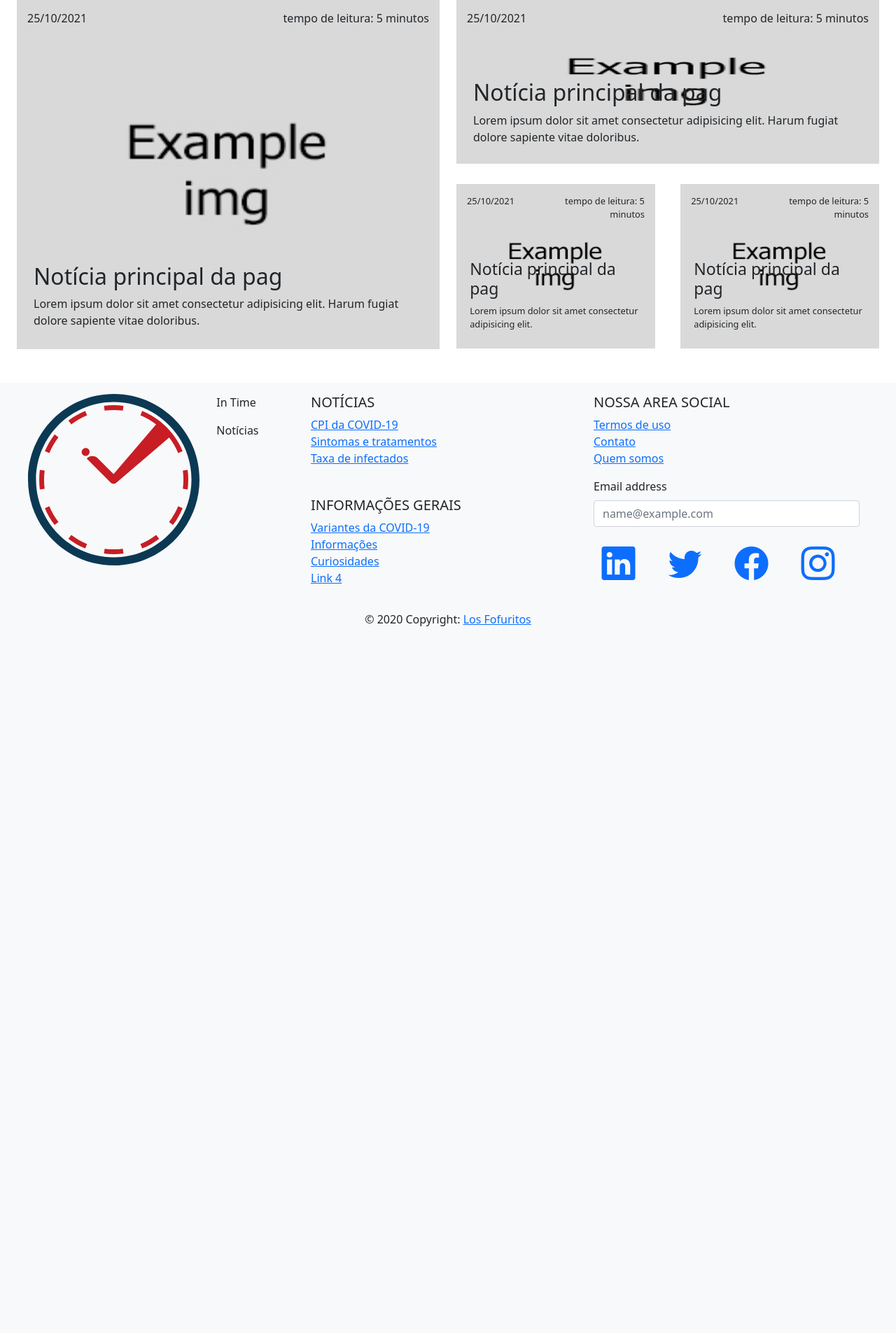
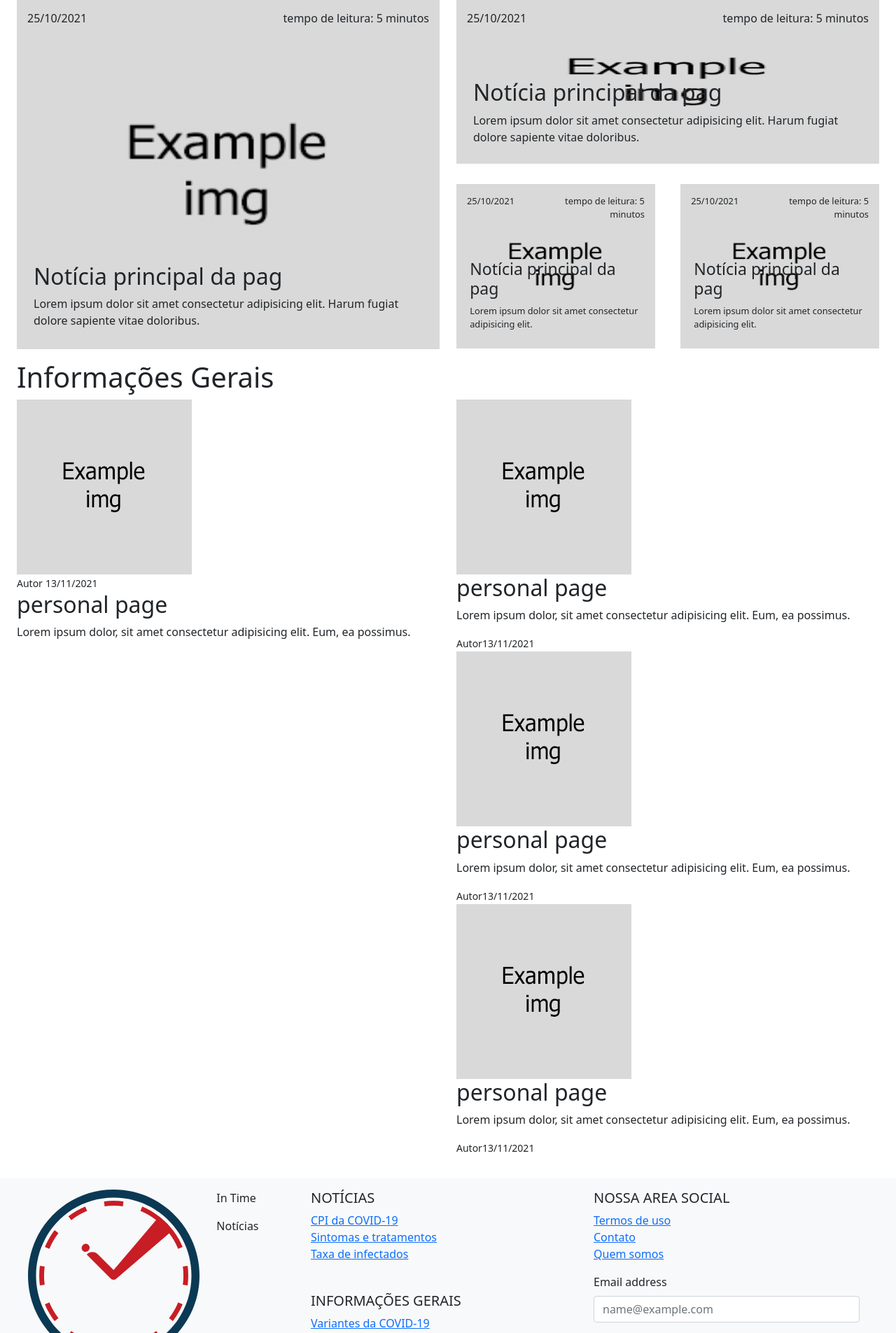
Before and after one commit to joaoGarcia-webDev/InTimeNews, a PHP site: page / in a window 1280 px wide. Shown: the part 261-2166 px from the top of the page at 70% size. Before the commit the page ends 1156 px from the top, so only its background shows below. Run offline with PHP 8.4, Linux system fonts and the light colour scheme; some libraries are stand-ins or nearby versions.

Commit message:
Home page, working on pages-section

```diff
--- a/index.php
+++ b/index.php
@@ -96,7 +96,48 @@
         <!-- article-news
         ================ -->
 
-
+        <section class="pages-content mx-auto row">
+            <h1>Informações Gerais</h1>
+            <div class="col-12 col-lg-6">
+                <div class="single-page initial-page">
+                    <img src="img/just_example/news-250x250.jpg" alt="">
+                    <div class="small-text">
+                        <small>Autor</small>
+                        <small>13/11/2021</small>
+                    </div>
+                    <div class="text-content">
+                        <h2>personal page</h2>
+                        <p>Lorem ipsum dolor, sit amet consectetur adipisicing elit. Eum, ea possimus.</p>
+                    </div>
+                </div>
+            </div>
+            <div class="col-12 col-lg-6">
+                <div class="single-page">
+                    <img src="img/just_example/news-250x250.jpg" alt="">
+                    <div class="text-content">
+                        <h2>personal page</h2>
+                        <p>Lorem ipsum dolor, sit amet consectetur adipisicing elit. Eum, ea possimus.</p>
+                    </div>
+                    <div class="small-text"><small>Autor</small><small>13/11/2021</small></div>
+                </div>
+                <div class="single-page">
+                    <img src="img/just_example/news-250x250.jpg" alt="">
+                    <div class="text-content">
+                        <h2>personal page</h2>
+                        <p>Lorem ipsum dolor, sit amet consectetur adipisicing elit. Eum, ea possimus.</p>
+                    </div>
+                    <div class="small-text"><small>Autor</small><small>13/11/2021</small></div>
+                </div>
+                <div class="single-page">
+                    <img src="img/just_example/news-250x250.jpg" alt="">
+                    <div class="text-content">
+                        <h2>personal page</h2>
+                        <p>Lorem ipsum dolor, sit amet consectetur adipisicing elit. Eum, ea possimus.</p>
+                    </div>
+                    <div class="small-text"><small>Autor</small><small>13/11/2021</small></div>
+                </div>
+            </div>
+        </section>
 
     </main>
 
```
